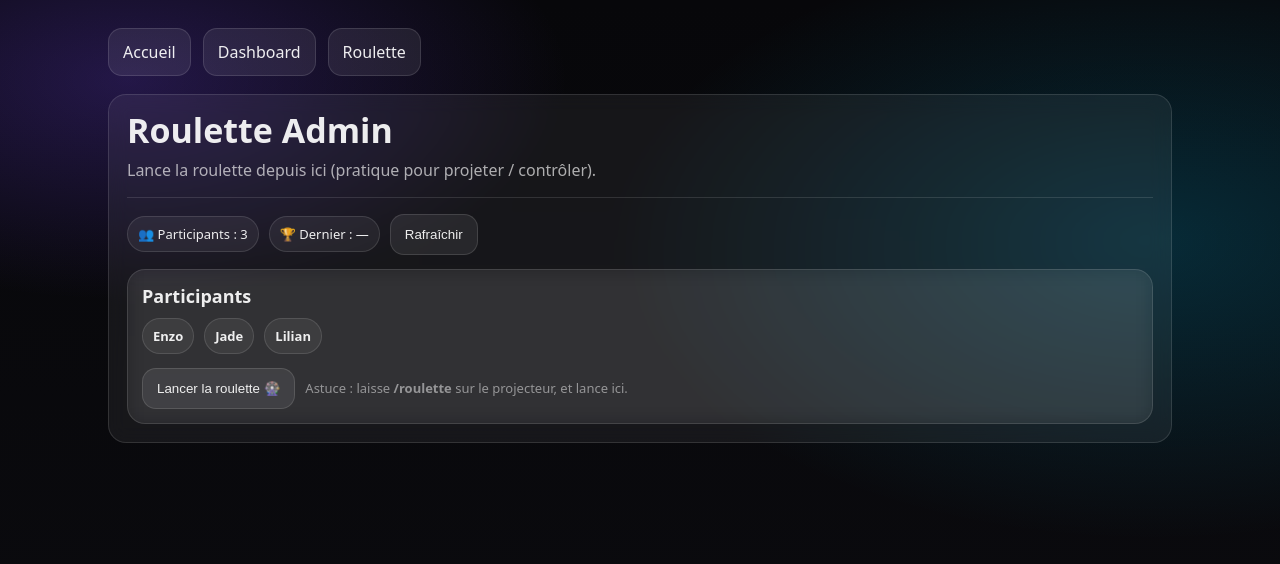
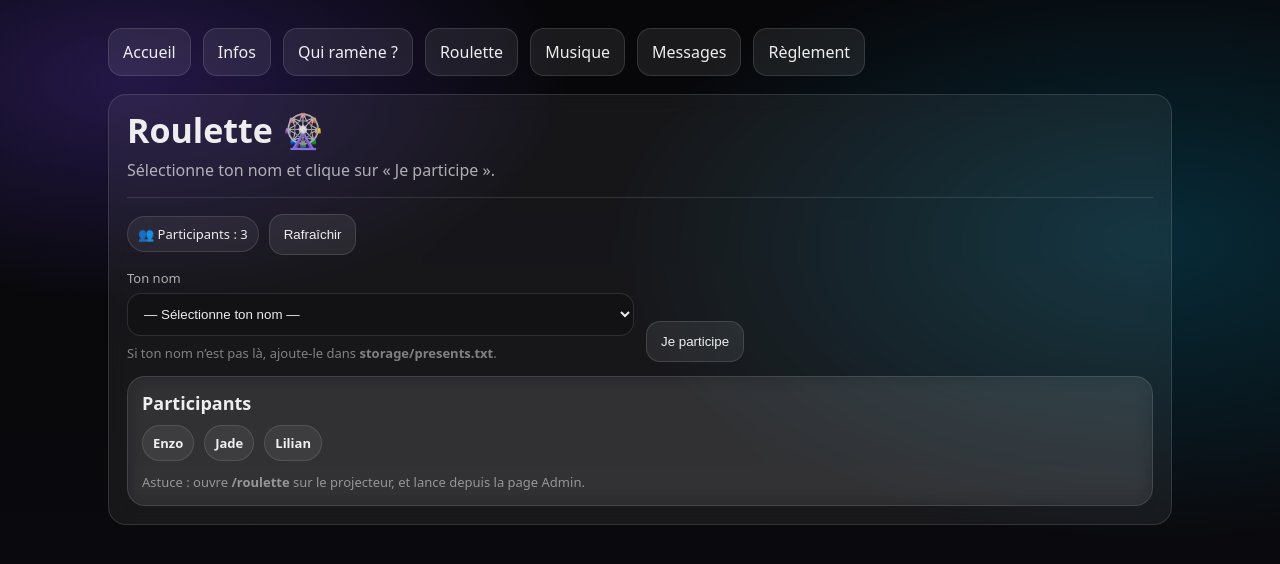
Before and after one commit to CEO-Enzo/website-soiree, a Next.js app in the folder soiree-2401/: page /roulette/admin in a window 1280 px wide. Shown: the top 564 px of the page. Built offline with nearby package versions, Linux system fonts and the light colour scheme.

Commit message:
commit v1.0.3

```diff
--- a/soiree-2401/app/roulette/admin/page.tsx
+++ b/soiree-2401/app/roulette/admin/page.tsx
@@ -1,55 +1,64 @@
 "use client";
 
-import { useEffect, useState } from "react";
+import { useEffect, useMemo, useState } from "react";
 import Link from "next/link";
 
-type RouletteState = {
-  participants: string[];
-  lastWinner: string | null;
-  lastWinnerIndex: number | null;
-  lastSpinAt: number | null;
-  lastParticipants: string[];
-};
-
-const EMPTY_ROULETTE: RouletteState = {
-  participants: [],
-  lastWinner: null,
-  lastWinnerIndex: null,
-  lastSpinAt: null,
-  lastParticipants: [],
-};
-
-export default function RouletteAdminPage() {
-  const [roulette, setRoulette] = useState<RouletteState>(EMPTY_ROULETTE);
+export default function RoulettePage() {
+  const [names, setNames] = useState<string[]>([]);
+  const [participants, setParticipants] = useState<string[]>([]);
+  const [selected, setSelected] = useState<string>("");
   const [loading, setLoading] = useState(false);
   const [err, setErr] = useState<string | null>(null);
   const [info, setInfo] = useState<string | null>(null);
 
-  const safeRoulette = roulette ?? EMPTY_ROULETTE;
+  const canJoin = useMemo(
+    () => selected.trim().length > 0 && !loading,
+    [selected, loading]
+  );
 
-  async function load() {
+  // Charger les présents (storage/presents.txt via API)
+  useEffect(() => {
+    (async () => {
+      try {
+        const res = await fetch("/api/roulette/names", { cache: "no-store" });
+        const data = await res.json().catch(() => ({}));
+        setNames(Array.isArray(data.names) ? data.names : []);
+      } catch {
+        setNames([]);
+      }
+    })();
+  }, []);
+
+  async function loadParticipants() {
     try {
       const res = await fetch("/api/roulette/state", { cache: "no-store" });
       const data = await res.json().catch(() => ({}));
-      if (data?.ok) setRoulette((data.roulette as RouletteState) ?? EMPTY_ROULETTE);
+      if (data?.ok) setParticipants(data.roulette?.participants || []);
     } catch {
-      // silencieux (comme tes pages)
+      // silencieux
     }
   }
 
   useEffect(() => {
-    load();
-    const t = setInterval(load, 2000);
+    loadParticipants();
+    const t = setInterval(loadParticipants, 3000);
     return () => clearInterval(t);
   }, []);
 
-  async function spin() {
+  async function join() {
+    if (!canJoin) return;
+
     setLoading(true);
     setErr(null);
     setInfo(null);
 
     try {
-      const res = await fetch("/api/roulette/spin", { method: "POST" });
+      const res = await fetch("/api/roulette/join", {
+        method: "POST",
+        headers: { "Content-Type": "application/json" },
+        body: JSON.stringify({ name: selected }),
+      });
+
       const data = await res.json().catch(() => ({}));
 
       if (!res.ok || !data?.ok) {
@@ -58,10 +67,12 @@ export default function RouletteAdminPage() {
         return;
       }
 
-      setRoulette((data.roulette as RouletteState) ?? EMPTY_ROULETTE);
-      setInfo("Lancé ✅");
+      setSelected("");
+      setInfo("Ajouté ✅");
       setTimeout(() => setInfo(null), 1500);
+
       setLoading(false);
+      loadParticipants();
     } catch {
       setErr("Erreur réseau");
       setLoading(false);
@@ -71,76 +82,140 @@ export default function RouletteAdminPage() {
   return (
     <div className="bg">
       <div className="container">
-        {/* NAVBAR (même style que le reste) */}
+        {/* NAVBAR */}
         <nav>
           <Link className="btn" href="/">Accueil</Link>
-          <Link className="btn" href="/dashboard">Dashboard</Link>
+          <Link className="btn" href="/infos">Infos</Link>
+          <Link className="btn" href="/qui-ramene">Qui ramène ?</Link>
           <Link className="btn" href="/roulette">Roulette</Link>
+          <Link className="btn" href="/musique">Musique</Link>
+          <Link className="btn" href="/messages">Messages</Link>
+          <Link className="btn" href="/reglement">Règlement</Link>
         </nav>
 
         <div style={{ height: 18 }} />
 
         <div className="card">
-          <h1 className="h1" style={{ fontSize: 34 }}>Roulette Admin</h1>
-          <p className="p">Lance la roulette depuis ici (pratique pour projeter / contrôler).</p>
+          <h1 className="h1" style={{ fontSize: 34 }}>Roulette 🎡</h1>
+          <p className="p">
+            Sélectionne ton nom et clique sur « Je participe ».
+          </p>
 
           <div className="sep" />
 
-          {/* TOP INFOS */}
-          <div style={{ display: "flex", gap: 10, flexWrap: "wrap", alignItems: "center" }}>
-            <span className="chip">👥 Participants : {safeRoulette.participants.length}</span>
-            {safeRoulette.lastWinner ? (
-              <span className="chip">🏆 Dernier : {safeRoulette.lastWinner}</span>
-            ) : (
-              <span className="chip">🏆 Dernier : —</span>
-            )}
-
-            <button className="btn" onClick={load} disabled={loading}>
+          {/* FEEDBACK */}
+          <div
+            style={{
+              display: "flex",
+              gap: 10,
+              flexWrap: "wrap",
+              alignItems: "center",
+            }}
+          >
+            <span className="chip">👥 Participants : {participants.length}</span>
+            <button
+              className="btn"
+              onClick={loadParticipants}
+              disabled={loading}
+            >
               Rafraîchir
             </button>
-
             {info && <span className="small">{info}</span>}
-            {err && <span className="small" style={{ opacity: 0.9 }}>❌ {err}</span>}
+            {err && (
+              <span className="small" style={{ opacity: 0.9 }}>
+                ❌ {err}
+              </span>
+            )}
           </div>
 
           <div style={{ height: 14 }} />
 
-          {/* LISTE PARTICIPANTS */}
+          {/* SELECT + CTA */}
+          <div className="grid2">
+            <div>
+              <label className="label">Ton nom</label>
+              <select
+                className="input"
+                value={selected}
+                onChange={(e) => setSelected(e.target.value)}
+              >
+                <option value="" disabled>
+                  — Sélectionne ton nom —
+                </option>
+                {names.map((n) => (
+                  <option key={n} value={n}>
+                    {n}
+                  </option>
+                ))}
+              </select>
+              <div
+                className="small"
+                style={{ opacity: 0.7, marginTop: 8 }}
+              >
+                Si ton nom n’est pas là, ajoute-le dans{" "}
+                <b>storage/presents.txt</b>.
+              </div>
+            </div>
+
+            <div
+              style={{
+                display: "flex",
+                alignItems: "end",
+                gap: 10,
+                flexWrap: "wrap",
+              }}
+            >
+              <button
+                className="btn"
+                onClick={join}
+                disabled={!canJoin}
+              >
+                {loading ? "Ajout..." : "Je participe"}
+              </button>
+            </div>
+          </div>
+
+          <div style={{ height: 14 }} />
+
+          {/* PARTICIPANTS */}
           <div className="card" style={{ padding: 14 }}>
             <div className="section-title">Participants</div>
 
-            {safeRoulette.participants.length ? (
-              <div style={{ marginTop: 10, display: "flex", flexWrap: "wrap", gap: 10 }}>
-                {safeRoulette.participants.map((p) => (
-                  <span key={p} className="chip" style={{ fontWeight: 900 }}>
+            {participants.length === 0 ? (
+              <div
+                className="small"
+                style={{ opacity: 0.7, marginTop: 8 }}
+              >
+                Personne pour l’instant.
+              </div>
+            ) : (
+              <div
+                style={{
+                  marginTop: 10,
+                  display: "flex",
+                  flexWrap: "wrap",
+                  gap: 10,
+                }}
+              >
+                {participants.map((p) => (
+                  <span
+                    key={p}
+                    className="chip"
+                    style={{ fontWeight: 900 }}
+                  >
                     {p}
                   </span>
                 ))}
               </div>
-            ) : (
-              <div className="small" style={{ opacity: 0.7, marginTop: 8 }}>
-                Personne pour l’instant.
-              </div>
             )}
 
-            <div style={{ height: 14 }} />
-
-            {/* ACTIONS */}
-            <div style={{ display: "flex", gap: 10, flexWrap: "wrap", alignItems: "center" }}>
-              <button className="btn" onClick={spin} disabled={loading || safeRoulette.participants.length === 0}>
-                {loading ? "Lancement..." : "Lancer la roulette 🎡"}
-              </button>
-
-              <div className="small" style={{ opacity: 0.75 }}>
-                Astuce : laisse <b>/roulette</b> sur le projecteur, et lance ici.
-              </div>
+            <div
+              className="small"
+              style={{ marginTop: 12, opacity: 0.75 }}
+            >
+              Astuce : ouvre <b>/roulette</b> sur le projecteur, et lance depuis
+              la page Admin.
             </div>
-
-            {safeRoulette.participants.length === 0 && (
-              <div className="small" style={{ opacity: 0.65, marginTop: 10 }}>
-                Ajoute des participants depuis la page Roulette.
-              </div>
-            )}
           </div>
         </div>
 
```
